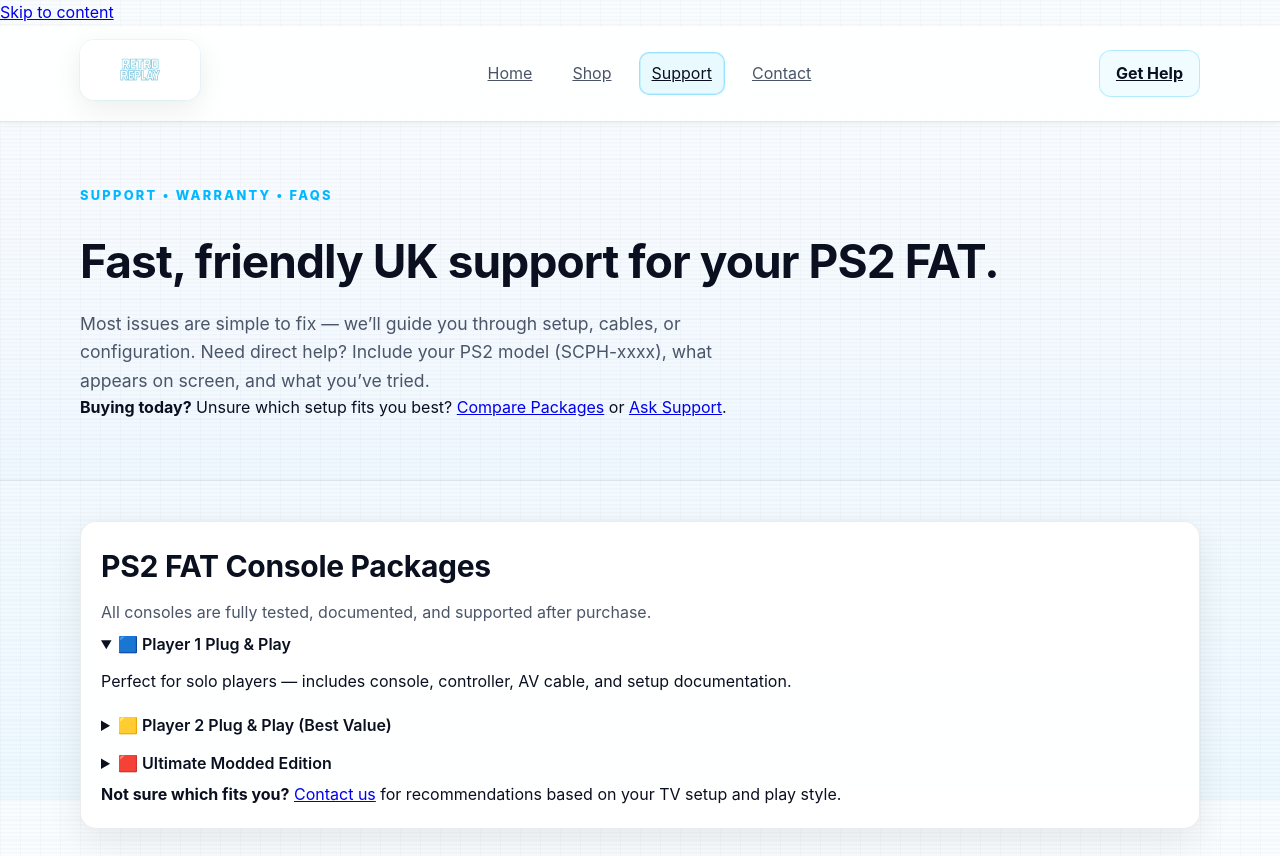
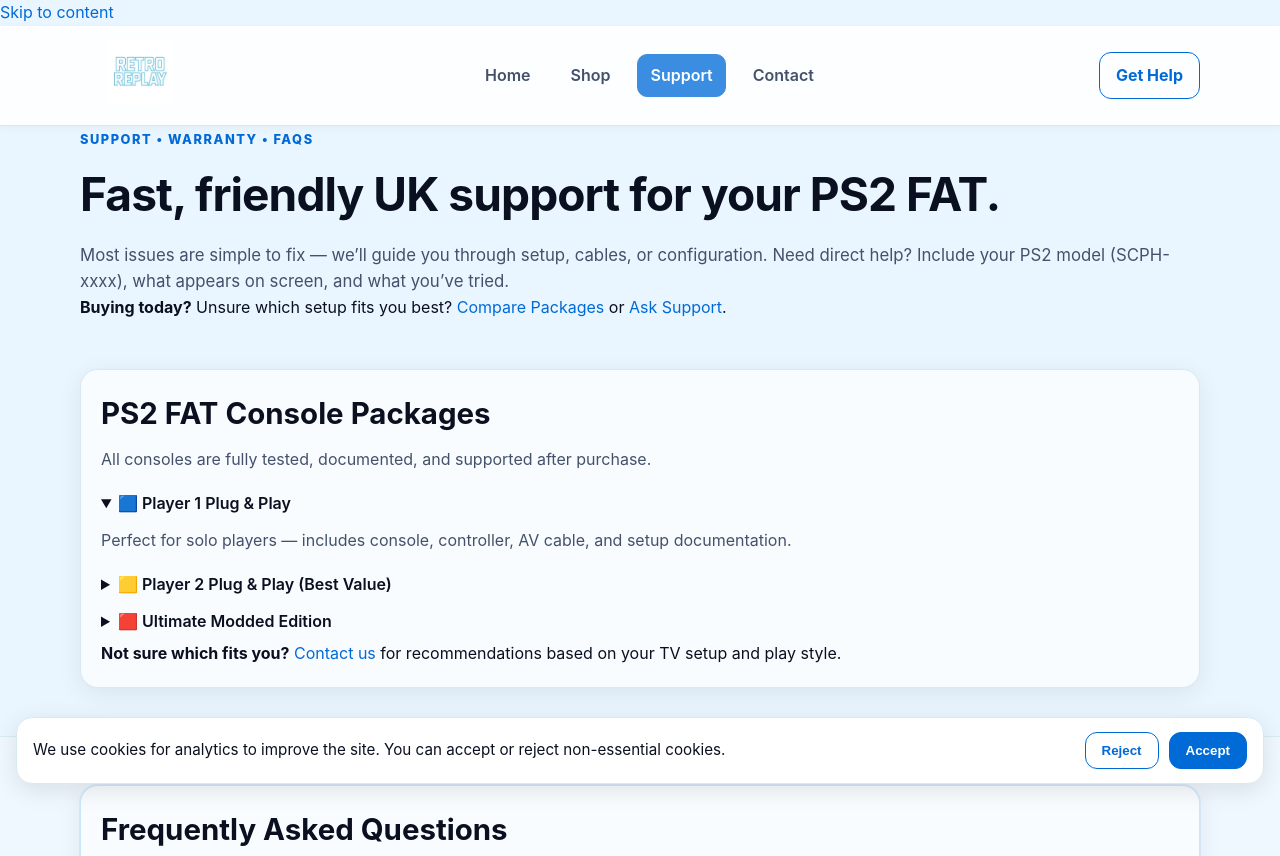
Before and after one commit to Taccountant2026/Retro_Replay_UK_-SLIMMED-, a plain HTML site: page support.html in a window 1280 px wide. Shown: the top 856 px of the page. Drawn offline with Linux system fonts and the light colour scheme.

Commit message:
Refactor CSS variables and styles for light theme

```diff
--- a/style.css
+++ b/style.css
@@ -1,160 +1,162 @@
 /* -------------------------------------------------------------------------
-   RetroReplay UK — Light Retro Tech + Retro Texture (2026 Final Build)
-   Aqua + Light Theme with PS2-inspired scanline texture and pixel grid overlay
+   RetroReplay UK — Final Light Theme /style.css (2026 build)
+   Optimised for pale-blue brand palette, readability, SEO & conversion
 ---------------------------------------------------------------------------*/
 :root {
-  --aqua: #8AE3FF;
-  --aqua-strong: #00B8FF;
-  --text: #0b1020;
-  --muted: #4a5568;
-  --panel: rgba(255,255,255,0.95);
-  --line: rgba(11,16,32,0.1);
-  --shadow: 0 12px 35px rgba(0,0,0,.08);
-  --radius: 16px;
-  --bg0: #f7faff;
-  --bg1: #eaf6ff;
-  --gradient: linear-gradient(180deg, #fafdff 0%, #eef9ff 100%);
-  --highlight: radial-gradient(circle at 30% 20%, rgba(0,184,255,.12), transparent 70%);
-  --grid-pattern: repeating-linear-gradient(
-      90deg,
-      rgba(11,16,32,0.02) 0,
-      rgba(11,16,32,0.02) 1px,
-      transparent 1px,
-      transparent 20px
-    ),
-    repeating-linear-gradient(
-      0deg,
-      rgba(11,16,32,0.02) 0,
-      rgba(11,16,32,0.02) 1px,
-      transparent 1px,
-      transparent 20px
-    );
-  --scanlines: repeating-linear-gradient(180deg,rgba(0,0,0,0.03) 0,rgba(255,255,255,0.02) 2px,transparent 4px);
+  /* Brand palette */
+  --blue-light:#eaf6ff;
+  --blue-base:#cbe8fa;
+  --blue-accent:#3a8de0;
+  --blue-accent2:#006ad6;
+  --text-dark:#0b1020;
+  --text-muted:#44516b;
+  --border:#d9e9f2;
+  --card-bg:#f9fcff;
+  --shadow:0 6px 24px rgba(11,16,32,.08);
+  --radius:18px;
 }
 
-@media (prefers-color-scheme: dark) {
-  :root {
-    --bg0:#070a12;--bg1:#0b1020;
-    --panel:rgba(13,20,38,.9);
-    --text:#eaf2ff;--muted:rgba(234,242,255,.8);
-    --line:rgba(255,255,255,.1);
-    --shadow:0 18px 50px rgba(0,0,0,.4);
-    --highlight: radial-gradient(circle at 30% 20%, rgba(135,234,255,.15), transparent 70%);
-    --grid-pattern: repeating-linear-gradient(
-        90deg,
-        rgba(255,255,255,0.03) 0,
-        rgba(255,255,255,0.03) 1px,
-        transparent 1px,
-        transparent 20px
-      ),
-      repeating-linear-gradient(
-        0deg,
-        rgba(255,255,255,0.03) 0,
-        rgba(255,255,255,0.03) 1px,
-        transparent 1px,
-        transparent 20px
-      );
-    --scanlines: repeating-linear-gradient(180deg,rgba(255,255,255,0.03) 0,rgba(0,0,0,0.05) 2px,transparent 4px);
-  }
+/* Reset & base */
+*{box-sizing:border-box;margin:0;padding:0}
+html,body{height:100%;scroll-behavior:smooth}
+body{
+  font-family:Inter,system-ui,-apple-system,Segoe UI,Roboto,Arial,sans-serif;
+  color:var(--text-dark);
+  line-height:1.6;
+  background:var(--blue-light);
+  -webkit-font-smoothing:antialiased;
+  text-rendering:optimizeLegibility;
+}
+a{color:var(--blue-accent2);text-decoration:none;transition:opacity .2s}
+a:hover{opacity:.8}
+img{max-width:100%;height:auto}
+.container{width:min(1120px,92%);margin:0 auto}
+
+/* Header */
+.header{
+  position:sticky;top:0;z-index:50;
+  background:rgba(255,255,255,.9);
+  backdrop-filter:blur(12px);
+  border-bottom:1px solid var(--border);
+  box-shadow:0 2px 8px rgba(0,0,0,.04);
+}
+.header__inner{
+  display:flex;align-items:center;justify-content:space-between;
+  padding:14px 0;gap:14px;
+}
+.brand__logo{height:64px;object-fit:contain;border-radius:12px;}
+.nav{display:flex;gap:14px;align-items:center;flex-wrap:wrap}
+.nav__link{
+  padding:8px 12px;border-radius:10px;
+  color:var(--text-muted);font-weight:600;border:1px solid transparent;
+}
+.nav__link:hover{background:var(--blue-base);color:var(--text-dark);}
+.nav__link.is-active{
+  background:var(--blue-accent);
+  color:#fff;border-color:var(--blue-accent);
 }
 
-/* Base */
-*{box-sizing:border-box;margin:0;padding:0}
-html,body{height:100%;scroll-behavior:smooth;font-family:Inter,system-ui,-apple-system,Segoe UI,Roboto,Arial,sans-serif;-webkit-font-smoothing:antialiased;text-rendering:optimizeLegibility}
-body{
-  background:
-    var(--grid-pattern),
-    var(--scanlines),
-    var(--gradient);
-  color:var(--text);
-  line-height:1.6;
-  background-attachment:fixed;
+/* Typography */
+.h1{font-size:clamp(28px,3.6vw,48px);margin:6px 0 10px;letter-spacing:-.02em}
+.h2{font-size:clamp(20px,2.3vw,30px);margin-bottom:10px;color:var(--text-dark)}
+.h3{font-size:1.2rem;margin-bottom:8px;color:var(--text-dark)}
+.kicker{
+  display:inline-flex;align-items:center;gap:6px;
+  font-weight:800;text-transform:uppercase;font-size:.8rem;
+  color:var(--blue-accent2);letter-spacing:.12em;
 }
+.lead{font-size:1.05rem;color:var(--text-muted)}
+.muted{color:var(--text-muted)}
+.fineprint{font-size:.9rem;color:var(--text-muted)}
 
-/* Layout */
-.container{width:min(1120px,92%);margin:0 auto}
-.hero{padding:60px 0;position:relative;overflow:hidden;background:
-  var(--grid-pattern),
-  var(--scanlines),
-  linear-gradient(180deg,#f9fcff 0%,#f0f8ff 100%);
-  border-bottom:1px solid rgba(11,16,32,0.08);
-}
-.section{padding:40px 0 60px;position:relative;z-index:1}
-.section--alt{
-  background:
-    var(--scanlines),
-    rgba(255,255,255,.65);
-  backdrop-filter:blur(8px);
-  border-top:1px solid var(--line);
-  border-bottom:1px solid var(--line);
-}
-
-/* Header */
-.header{position:sticky;top:0;z-index:50;background:rgba(255,255,255,.85);backdrop-filter:blur(12px);border-bottom:1px solid var(--line);box-shadow:0 3px 10px rgba(0,0,0,.04)}
-.header__inner{display:flex;align-items:center;justify-content:space-between;padding:14px 0;gap:14px}
-.brand__logo{height:60px;border-radius:14px;padding:6px 10px;background:rgba(255,255,255,.6);box-shadow:0 0 0 1px rgba(0,184,255,.08),0 8px 30px rgba(0,0,0,.08);object-fit:contain}
-.nav{display:flex;gap:14px;flex-wrap:wrap}
-.nav__link{padding:8px 12px;border-radius:10px;color:var(--muted);border:1px solid transparent;transition:all .15s ease}
-.nav__link:hover{color:var(--text);border-color:rgba(0,184,255,.25);background:rgba(138,227,255,.12)}
-.nav__link.is-active{color:var(--text);border-color:rgba(0,184,255,.35);background:rgba(138,227,255,.18);box-shadow:0 0 0 1px rgba(0,184,255,.15) inset}
-
-/* Typography */
-.kicker{font-weight:800;letter-spacing:.18em;text-transform:uppercase;font-size:.8rem;color:var(--aqua-strong);margin:0 0 10px;display:inline-block}
-.h1{margin:8px 0 12px;font-size:clamp(28px,3.6vw,46px);letter-spacing:-.02em;text-shadow:0 1px 2px rgba(255,255,255,.5)}
-.h2{margin:0 0 10px;font-size:clamp(20px,2.4vw,30px);letter-spacing:-.01em}
-.h3{margin:0 0 8px;font-size:1.1rem}
-.lead{color:var(--muted);font-size:1.1rem;max-width:700px}
-.muted{color:var(--muted)}
-.fineprint{font-size:.9rem;color:rgba(11,16,32,.6)}
+/* Sections */
+.section{padding:48px 0}
+.section--alt{background:#f0f8ff;border-top:1px solid var(--border);}
 
 /* Cards */
 .card{
-  background:var(--panel);
+  background:var(--card-bg);
+  border:1px solid var(--border);
   border-radius:var(--radius);
-  border:1px solid rgba(11,16,32,.08);
+  padding:20px;
   box-shadow:var(--shadow);
-  padding:20px;
-  backdrop-filter:blur(8px);
-  transition:transform .25s ease,box-shadow .25s ease,border-color .25s ease;
 }
-.card:hover{transform:translateY(-4px);border-color:rgba(0,184,255,.25);box-shadow:0 10px 25px rgba(0,184,255,.15)}
-.card--glow{border-color:rgba(0,184,255,.3);box-shadow:0 0 0 1px rgba(0,184,255,.12) inset,var(--shadow)}
+.card--glow{border-color:var(--blue-base);box-shadow:0 0 0 1px rgba(58,141,224,.1),var(--shadow);}
+.card p{margin-bottom:12px;color:var(--text-muted)}
 
-/* Ultimate package highlight */
-.hero[aria-label*="Ultimate"],
-#pkg-ultimate {
-  background:
-    var(--grid-pattern),
-    var(--scanlines),
-    linear-gradient(180deg,#fafdff 0%,#eaf9ff 60%,#def6ff 100%),
-    var(--highlight);
-  border-top:3px solid var(--aqua-strong);
-  position:relative;
+/* Buttons */
+.button{
+  display:inline-flex;align-items:center;justify-content:center;
+  padding:10px 16px;border-radius:12px;font-weight:700;
+  border:1px solid var(--blue-accent2);
+  background:var(--blue-accent2);color:#fff;
+  transition:all .15s ease;cursor:pointer;
 }
-.hero[aria-label*="Ultimate"]::after{
-  content:"";position:absolute;inset:0;pointer-events:none;
-  background:radial-gradient(circle at 50% -20%,rgba(0,184,255,.18),transparent 70%);
+.button:hover{background:var(--blue-accent);transform:translateY(-1px);}
+.button--ghost{
+  background:transparent;
+  color:var(--blue-accent2);
+  border-color:var(--blue-accent2);
+}
+.button--ghost:hover{
+  background:var(--blue-accent2);
+  color:#fff;
 }
 
-/* Buttons */
-.button{display:inline-flex;align-items:center;justify-content:center;padding:10px 16px;border-radius:12px;border:1px solid rgba(0,184,255,.25);background:rgba(138,227,255,.12);font-weight:700;color:var(--text);transition:all .25s ease}
-.button:hover{background:var(--aqua-strong);color:#fff;box-shadow:0 8px 25px rgba(0,184,255,.3);transform:translateY(-2px)}
+/* Forms */
+.form{display:block}
+.input{
+  width:100%;padding:10px 12px;border-radius:12px;
+  border:1px solid var(--border);
+  background:#fff;color:var(--text-dark);
+  transition:border-color .2s,box-shadow .2s;
+}
+.input:focus{
+  border-color:var(--blue-accent);
+  box-shadow:0 0 0 3px rgba(58,141,224,.2);
+}
+.form__row{display:flex;gap:10px;align-items:center}
+.form__row .input{flex:1}
+.form__row .button{flex-shrink:0}
 
-/* Tables, Forms, Footer, Cookie banner, FAQ (unchanged from last build) */
-/* ... (same as previous version) */
+/* Footer */
+.footer{
+  background:var(--blue-light);
+  border-top:1px solid var(--border);
+  padding:24px 0 12px;
+  color:var(--text-dark);
+}
+.footer__inner{
+  display:flex;justify-content:space-between;align-items:center;
+  gap:16px;flex-wrap:wrap;
+}
+.footer__links{display:flex;gap:14px;flex-wrap:wrap}
+.footer__links a{color:var(--blue-accent2);font-weight:600;}
+.footer__links a:hover{text-decoration:underline}
 
-/* Glow pulse for Ultimate Buy Button */
-#paypal-container-RCX5N5QAH75PJ:before{
-  content:"";position:absolute;top:-6px;bottom:-6px;left:-6px;right:-6px;
-  border-radius:16px;
-  background:radial-gradient(circle at 50% 50%,rgba(0,184,255,.2),transparent 70%);
-  filter:blur(8px);z-index:-1;opacity:0;animation:glow-pulse 4s infinite ease-in-out;
+/* Cookie banner */
+.cookie{
+  position:fixed;bottom:16px;left:16px;right:16px;
+  z-index:999;background:#fff;border:1px solid var(--border);
+  border-radius:16px;padding:14px 16px;
+  box-shadow:0 6px 24px rgba(0,0,0,.1);
 }
-@keyframes glow-pulse{
-  0%,100%{opacity:.1;transform:scale(1)}
-  50%{opacity:.35;transform:scale(1.04)}
+.cookie__inner{display:flex;gap:12px;align-items:center;justify-content:space-between;flex-wrap:wrap}
+.cookie__text{color:var(--text-dark);font-size:.95rem}
+.cookie__actions{display:flex;gap:10px}
+
+/* Responsive */
+@media(max-width:980px){
+  .grid3{grid-template-columns:1fr!important}
+  .form__row{flex-direction:column}
+  .form__row .button{width:100%}
+}
+@media(max-width:600px){
+  .nav{gap:8px}
+  .header__inner{flex-wrap:wrap}
 }
 
-/* Responsive */
-@media(max-width:980px){.hero__inner{display:block;text-align:center}.grid3{grid-template-columns:1fr}.grid2{grid-template-columns:1fr}}
-@media(max-width:600px){.button{width:100%}.cookie__inner{flex-direction:column;align-items:flex-start}}
+/* Reduced motion */
+@media(prefers-reduced-motion:reduce){
+  *{transition-duration:0s!important;animation-duration:0s!important}
+}
```
